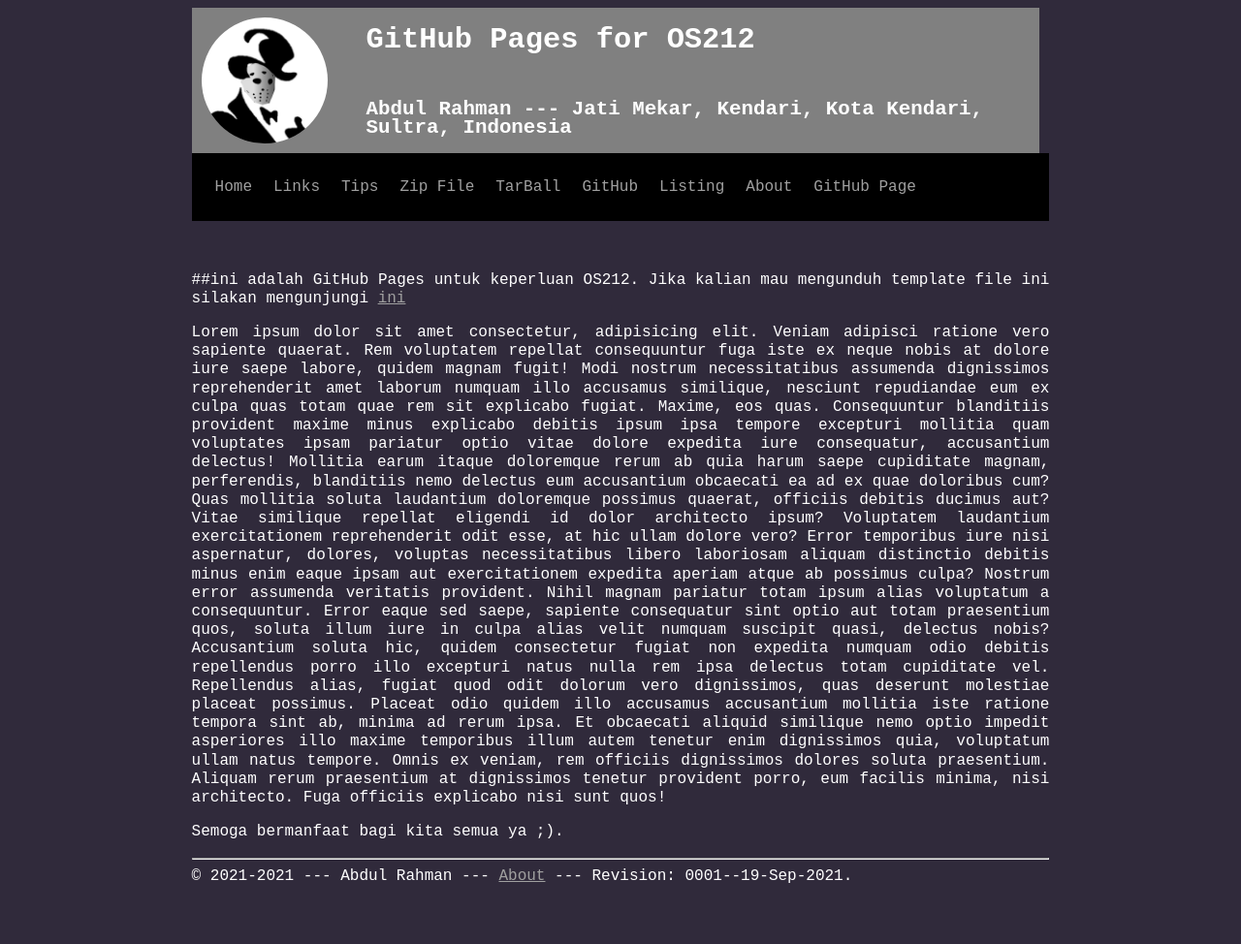
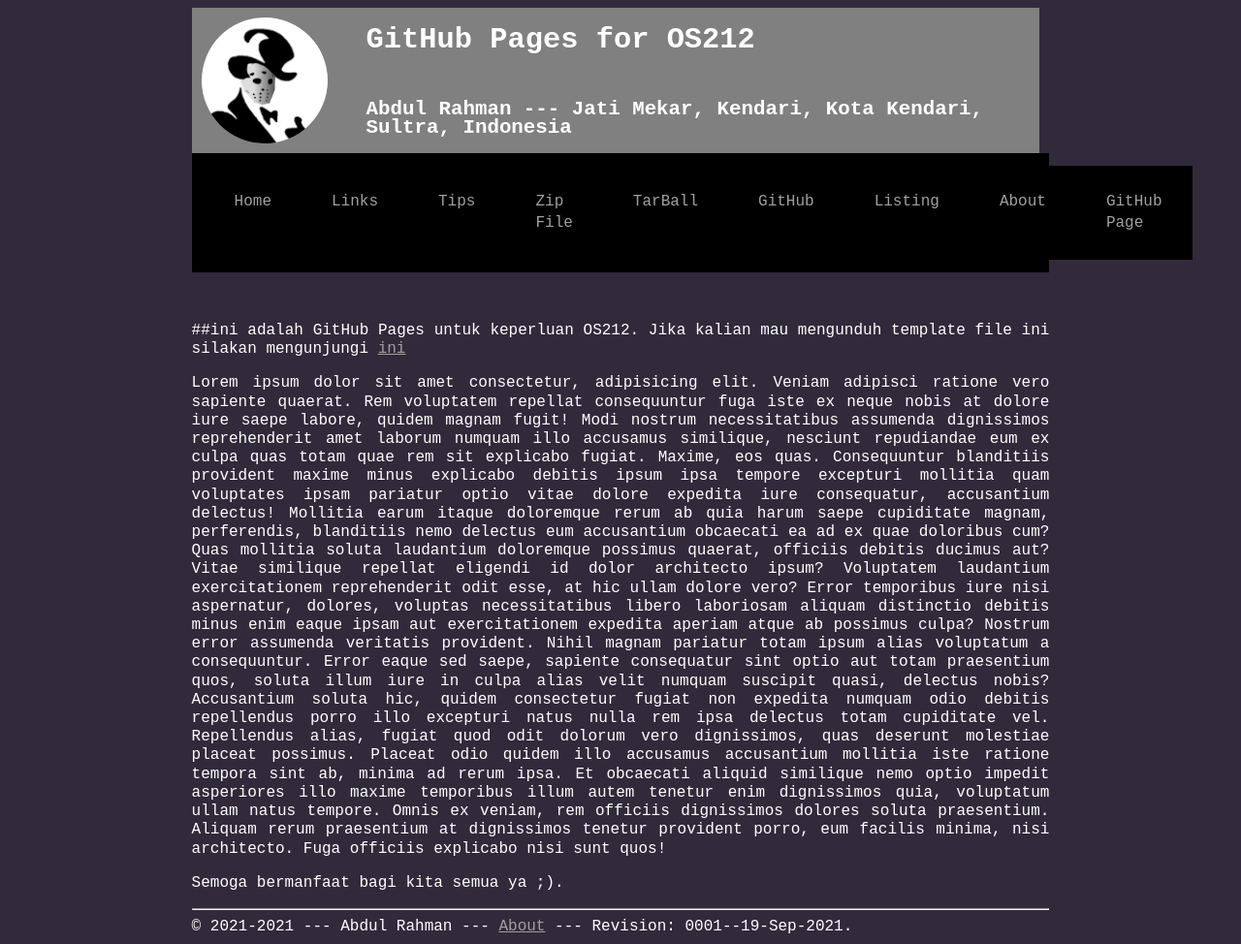
Before and after one commit to abdulrahman01uiacid/test, a Jekyll site: the page built from index.md, in a window 1280 px wide. Shown: the whole page at 97% size. Built offline with Jekyll 4.4.1, drawn with Linux system fonts in a browser that asks for light colours; before the commit the page ends 922 px from its top, so only the background shows below that.

Commit message:
Update style.css

```diff
--- a/assets/css/style.css
+++ b/assets/css/style.css
@@ -150,12 +150,13 @@
 }
 
 .navbar ul li {
-  display:          inline-block;
+/*   display:          inline-block; */
   background-color: hsla(0,     0%,    0%, 1);
   padding:          11px;
 }
 
 .navbar ul li a {
+ padding: 15px 20px;
   display: block;
   text-decoration:  none;
 }
```
